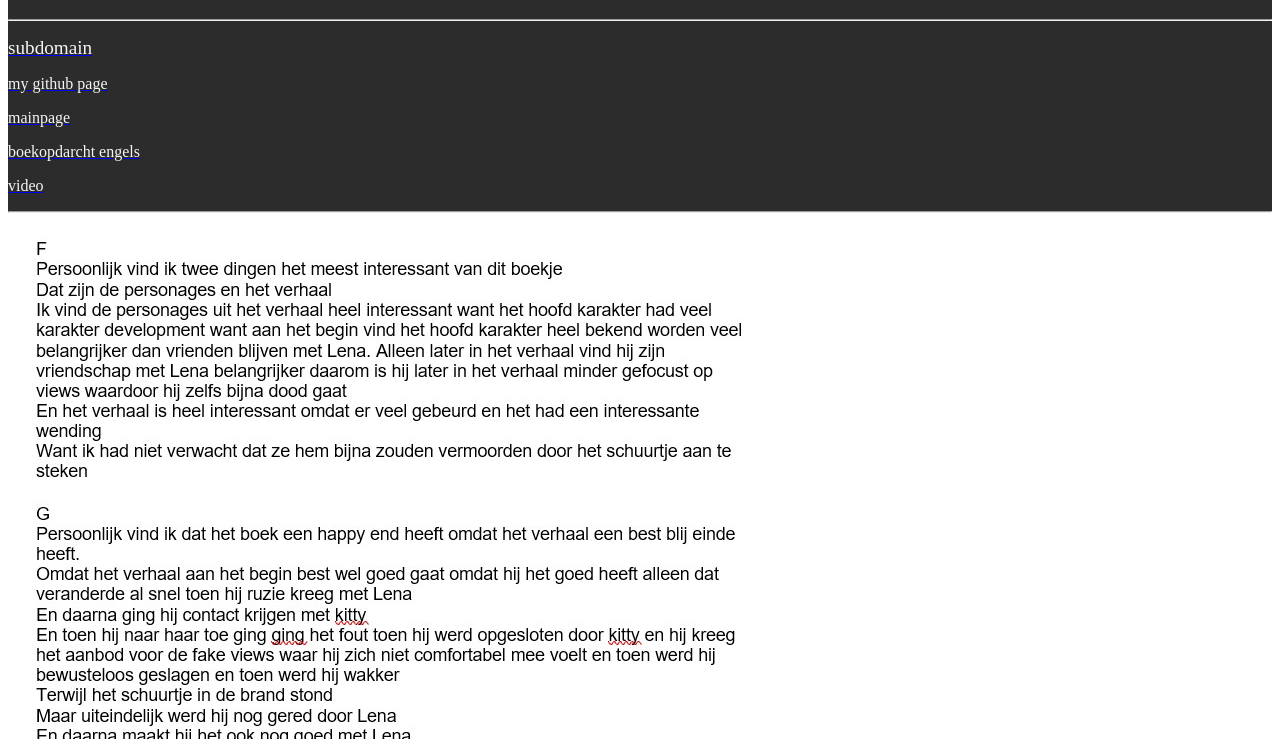
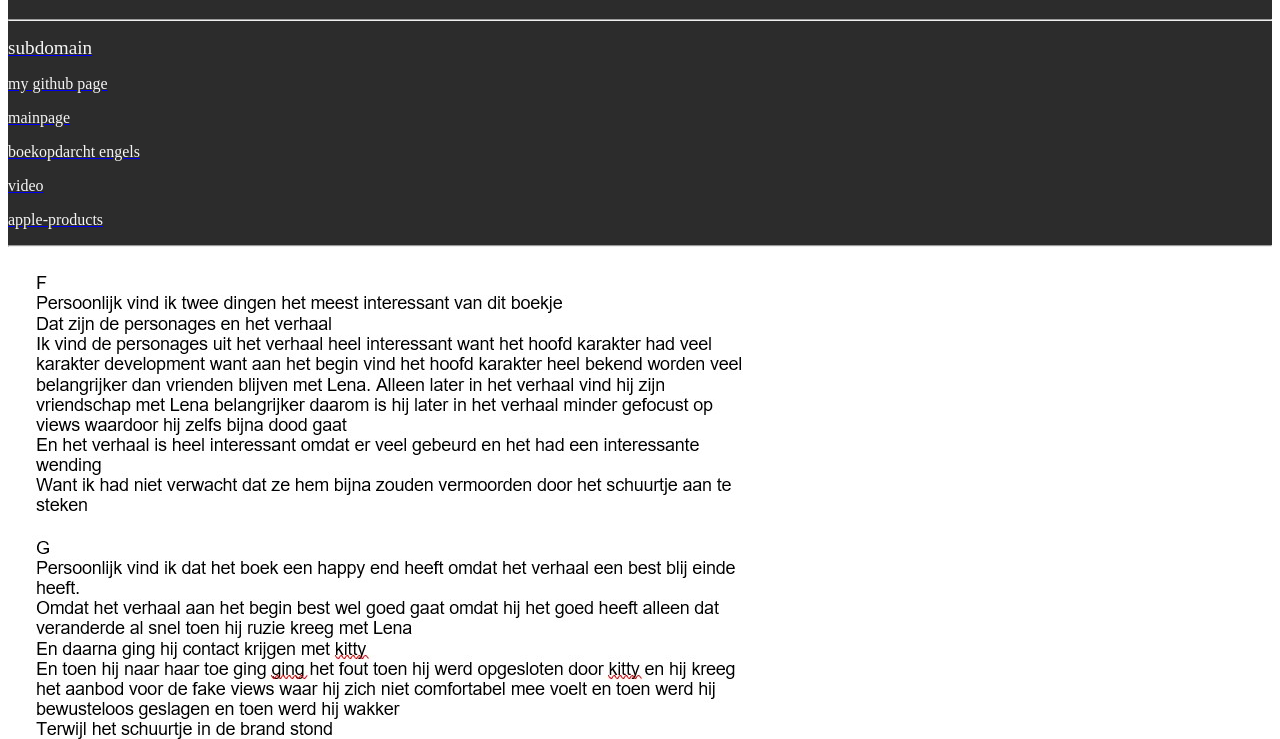
Before and after one commit to ShadowFokx/html, a plain HTML site: page engelsboekopdracht.html in a window 1280 px wide. Shown: the part 61-800 px from the top of the page. Drawn offline with Linux system fonts and the light colour scheme.

Commit message:
Update engelsboekopdracht.html

```diff
--- a/engelsboekopdracht.html
+++ b/engelsboekopdracht.html
@@ -16,6 +16,7 @@
                 <a href="index.html"><p style="color: whitesmoke;">mainpage</p></a>
                 <a href="engelsboekopdracht.html"><p style="color: whitesmoke;">boekopdarcht engels</p></a>
                 <a href="video.html"><p style="color: whitesmoke;">video</p></a>
+                <a href="apple-products.html"><p style="color: whitesmoke;">apple-products</p></a>
             </nav>
             <hr>
         </header>
```
